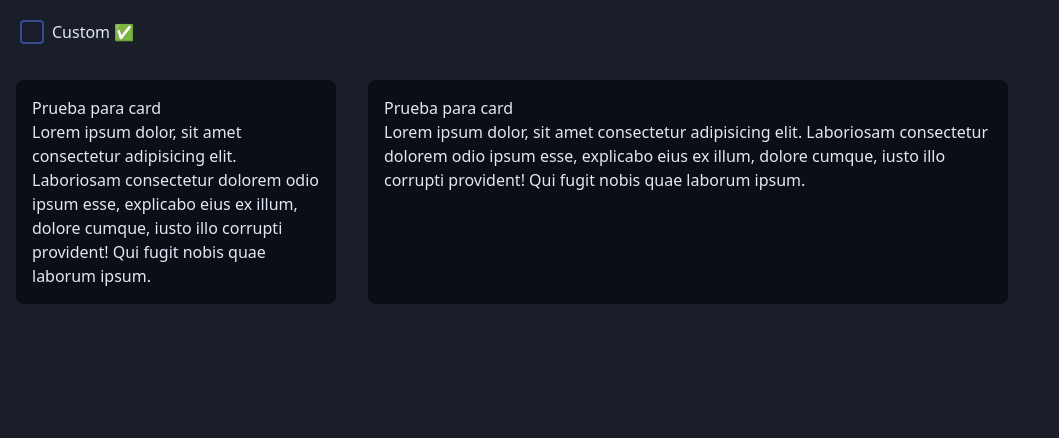
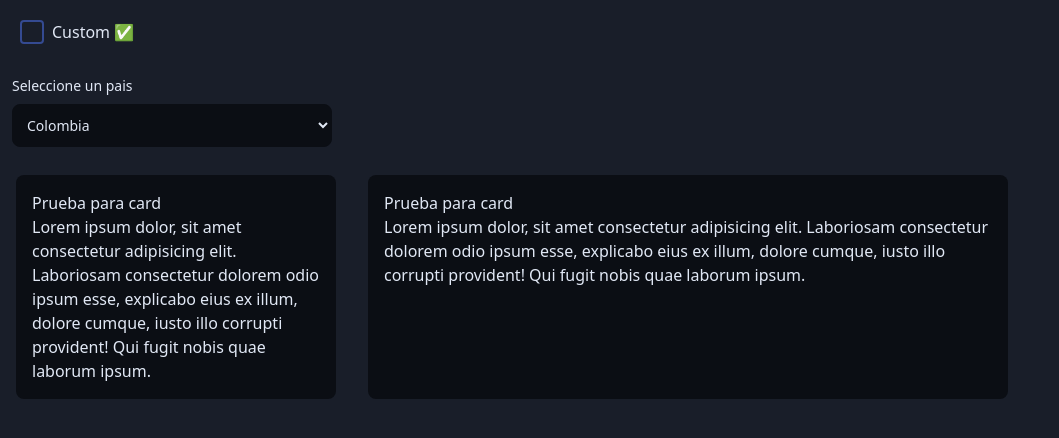
Before and after one commit to WitchImage/sirap-frontend, a Next.js app: page / in a window 1280 px wide. Shown: the top 438 px of the page, without its empty margins (0-1059 px from the left). Built offline with nearby package versions, Linux system fonts and the light colour scheme.

Commit message:
feat: add the custom select

```diff
--- a/src/components/index.ts
+++ b/src/components/index.ts
@@ -1,2 +1,3 @@
-export { Checkbox } from './Checkbox';
-export { Card } from './Card';
+export { Checkbox } from './checkbox';
+export { Card } from './card';
+export { Select } from './select';
--- /dev/null
+++ b/src/components/select.tsx
@@ -0,0 +1,67 @@
+interface Props {
+    label: string;
+    name: string;
+    id?: string;
+    placeholder?: string;
+    options: Options[];
+    width: string;
+    onChange: (event: React.ChangeEvent<HTMLSelectElement>) => void;
+    onBlur: (event: React.FocusEvent<HTMLSelectElement>) => void;
+    value?: string;
+}
+
+interface Options {
+    key: string;
+    value: string;
+    valueToShow: string;
+}
+
+export function Select({
+    label,
+    id,
+    name,
+    placeholder,
+    options,
+    width,
+    onChange,
+}: Props) {
+    const showOptions = () => {
+        return options.map(option => {
+            return (
+                <option
+                    key={option.key}
+                    value={option.value}
+                >
+                    {option.valueToShow}
+                </option>
+            );
+        });
+    };
+
+    return (
+        <div className={`${width} m-3`}>
+            <label
+                className='block mb-2 text-sm font-medium text-white'
+                htmlFor={id ?? name}
+            >
+                {label}
+            </label>
+            <select
+                className='bg-backgroundDark border border-backgroundDark text-white text-sm rounded-lg focus:ring-blue-700 focus:border-blue-700 block w-full p-2.5'
+                name={name}
+                id={id ?? name}
+                onChange={onChange}
+            >
+                {placeholder && (
+                    <option
+                        disabled
+                        selected
+                    >
+                        {placeholder}
+                    </option>
+                )}
+                {showOptions()}
+            </select>
+        </div>
+    );
+}
--- a/src/pages/index.tsx
+++ b/src/pages/index.tsx
@@ -1,16 +1,32 @@
 // import { Inter } from 'next/font/google';
 // const inter = Inter({ subsets: ['latin'] });
 
-import { Card, Checkbox } from '@/components';
+import { Card, Checkbox, Select } from '@/components';
 import { type GetServerSideProps } from 'next';
 import { useState } from 'react';
 
 export default function Home() {
+    /*
+        Se estan probando los componentes para visualizar
+        Si estan funcionando y como se ve su aspecto visual
+    */
     const [checked, setChecked] = useState(false);
+    const [valueSelect, setValueSelect] = useState('');
 
     const handleCheckboxChange = (checked: boolean) => {
         setChecked(checked);
     };
+
+    const handleSelectChange = (
+        event: React.ChangeEvent<HTMLSelectElement>
+    ) => {
+        setValueSelect(event.target.value);
+    };
+
+    const handleSelectBlur = (event: React.FocusEvent<HTMLSelectElement>) => {
+        console.log('El usuario a perdido el foco del elemento ', valueSelect);
+    };
+
     return (
         <main className='min-h-screen bg-background'>
             <div>
@@ -21,6 +37,29 @@ export default function Home() {
                     checked={checked}
                     onChange={handleCheckboxChange}
                     value='20'
+                />
+            </div>
+            <div>
+                <Select
+                    onBlur={handleSelectBlur}
+                    onChange={handleSelectChange}
+                    name='select'
+                    id='paises'
+                    label='Seleccione un pais'
+                    width='w-80'
+                    options={[
+                        {
+                            key: '1',
+                            value: 'Colombia',
+                            valueToShow: 'Colombia',
+                        },
+                        { key: '2', value: 'Canada', valueToShow: 'Canada' },
+                        {
+                            key: '3',
+                            value: 'Argentina',
+                            valueToShow: 'Argentina',
+                        },
+                    ]}
                 />
             </div>
             <div className='flex flex-row'>
```
Also changed, not shown: src/components/card.tsx (renamed from src/components/Card.tsx), src/components/checkbox.tsx (renamed from src/components/Checkbox.tsx).
